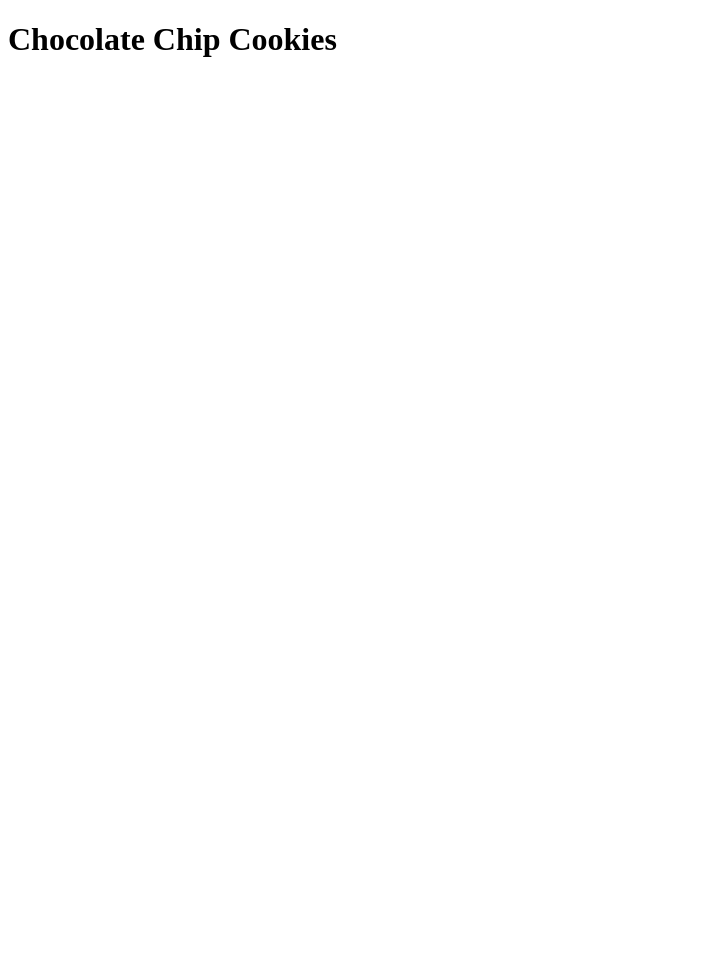
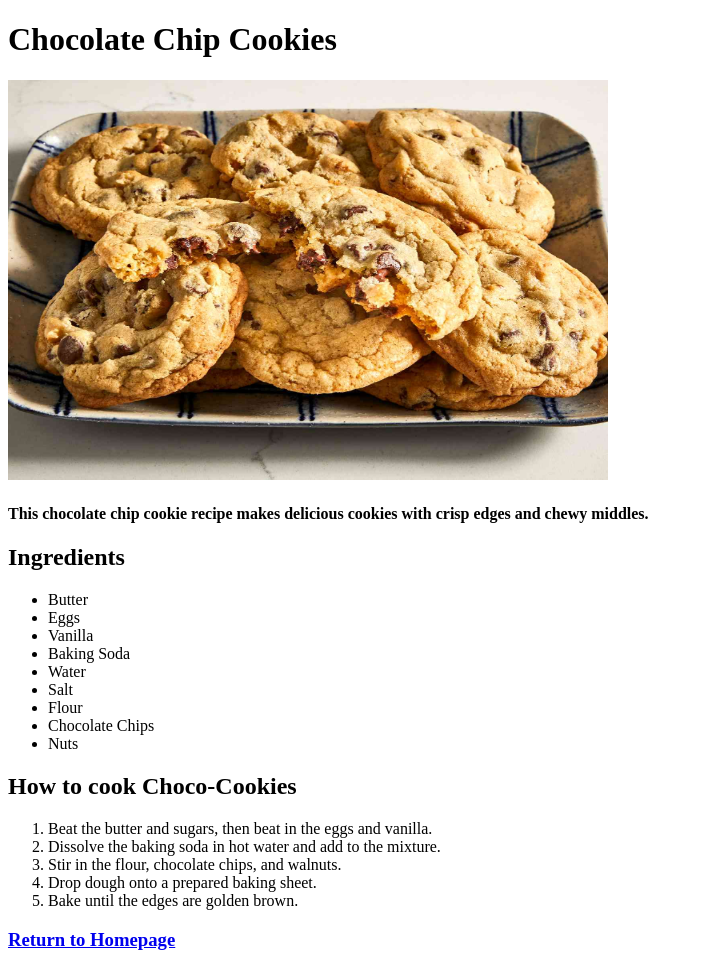
Before and after one commit to dipeshduwal/Odin-recipes, a plain HTML site: page recipes/cookies.html in a window 1280 px wide. Shown: the whole page, without its empty margins (0-703 px from the left). Before the commit the page ends 800 px from the top, so only its background shows below. Drawn offline with Linux system fonts and the light colour scheme.

Commit message:
Add Ingredients and Steps for pancakes and cookies.
Add Return to home button.

```diff
--- a/recipes/cookies.html
+++ b/recipes/cookies.html
@@ -7,5 +7,28 @@
 </head>
 <body>
     <h1>Chocolate Chip Cookies</h1>
+    <img src="../images/cookies.jpg" alt="Chocolate Cookies" width="600" height="400">
+    <h4>This chocolate chip cookie recipe makes delicious cookies with crisp edges and chewy middles.</h4>
+    <h2>Ingredients</h2>
+    <ul>
+        <li> Butter </li>
+        <li> Eggs </li>
+        <li> Vanilla </li>
+        <li> Baking Soda </li>
+        <li> Water </li>
+        <li> Salt </li>
+        <li> Flour </li>
+        <li> Chocolate Chips </li>
+        <li> Nuts </li>
+    </ul>
+    <h2>How to cook Choco-Cookies</h2>
+    <ol>
+        <li> Beat the butter and sugars, then beat in the eggs and vanilla. </li>
+        <li> Dissolve the baking soda in hot water and add to the mixture. </li>
+        <li> Stir in the flour, chocolate chips, and walnuts. </li>
+        <li> Drop dough onto a prepared baking sheet. </li>
+        <li> Bake until the edges are golden brown. </li>
+    </ol>
+    <h3><a href="../index.html">Return to Homepage</h3>
 </body>
 </html>
```
Also changed, not shown: index.html (+1 -1 lines), recipes/lasagna.html (+1 -0 lines), recipes/pancakes.html (+19 -0 lines), 1 other file.
